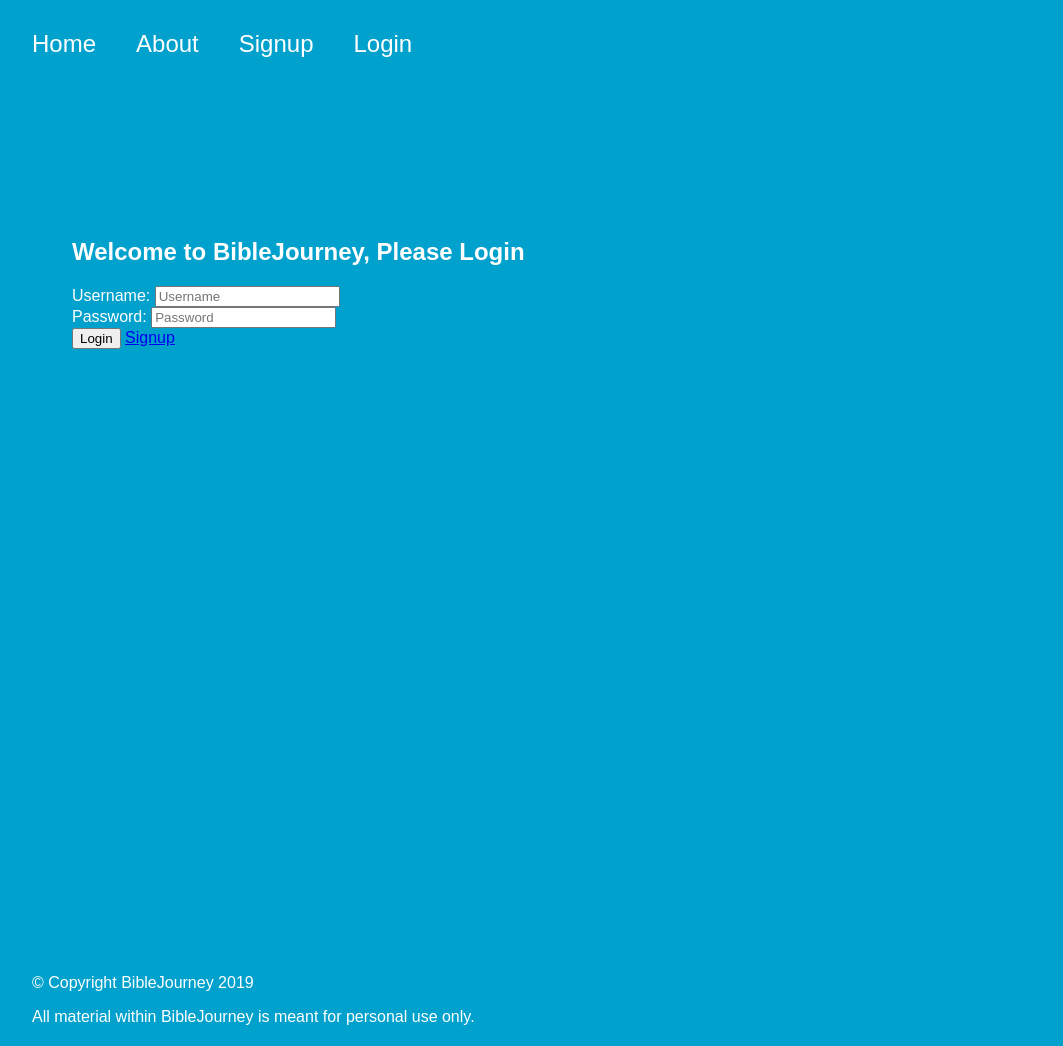
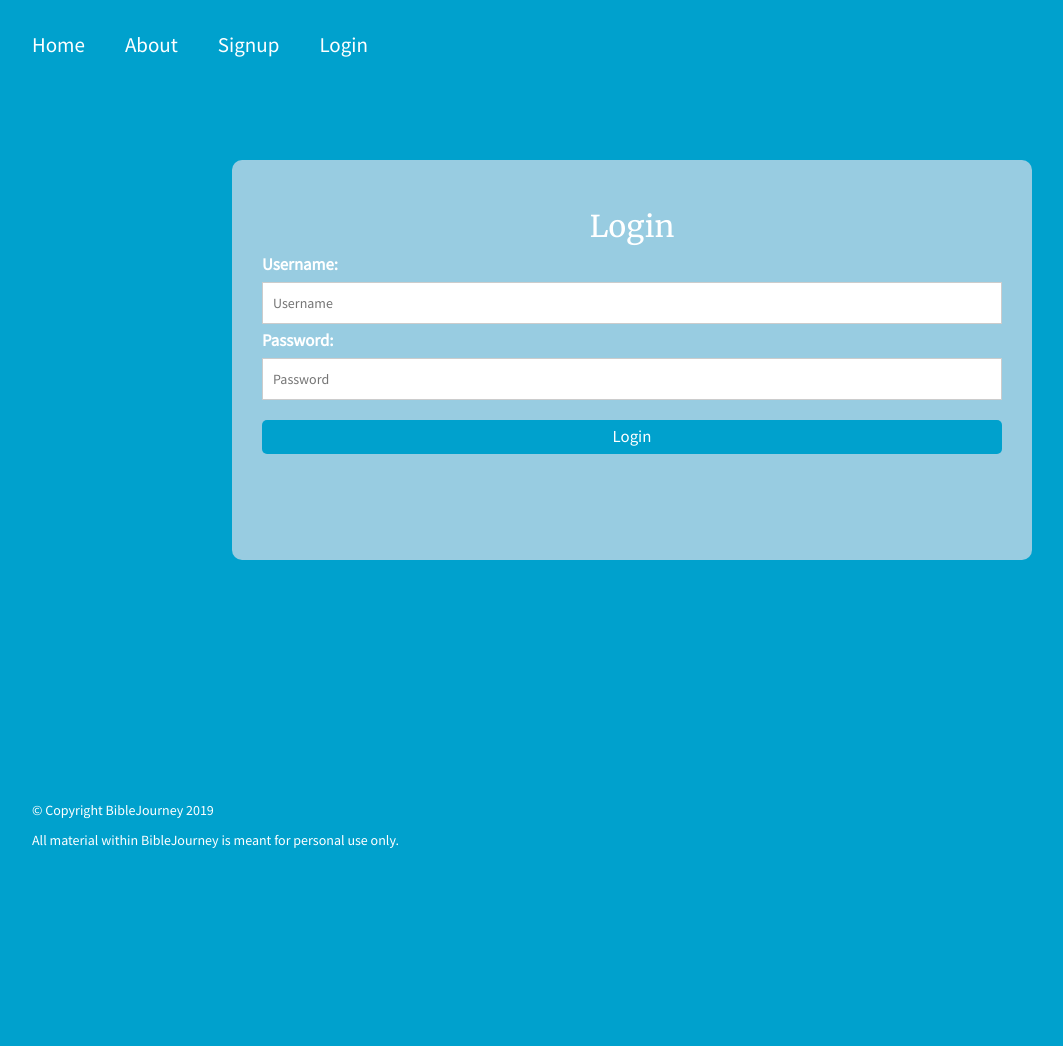
Before and after one commit to jyan500/Digital-Bible-Platform-v2, a Flask app: page /login in a window 1280 px wide. Shown: the whole page, without its empty margins (48-1111 px from the left). After the commit the page ends 848 px from the top, so only its background shows below. Run offline with Flask 2, Linux system fonts and the light colour scheme; parts of the project's set-up code (start-up, migrations or seed data) failed here and were passed over; some libraries are stand-ins or nearby versions.

Commit message:
modified the signup and login css

```diff
--- a/signup.py
+++ b/signup.py
@@ -1,5 +1,5 @@
 from werkzeug.security import generate_password_hash, check_password_hash
-
+from config import mysql
 ## import our own mysql extension
 from extensions import *
 
--- a/static/login.css
+++ b/static/login.css
@@ -1,31 +1,49 @@
-.login-main{
+.login-main {
+	flex: 1;
 	display: flex;
 	justify-content: center;
 	align-items: center;
+	height: 50vh;
 }
-.form-label{
-	color: var(--hover);
+label{
+	font-size: 1.2em;
 }
 .login-card{
-	margin-top: 20px;
-	padding: 40px;
-	background-color: var(--primary);
+	padding: 30px;
+	background-color: var(--light-blue-secondary);
 	border-radius: 10px;
+	width: 100vh;
+	height: 50vh;
 }
 .login-card > h2{
 	font-family: 'Merriweather', sans-serif;
 	text-align: center;
-	color: var(--hover);
 }
 .login-card > h3{
 	font-family: 'Merriweather', sans-serif;
-	color: var(--hover);
 }
-.link:hover{
-	text-decoration: none;
-	color: var(--background);
+input[type=text], input[type=password]{
+	width: 100%;
+	padding: 10px 10px;
+	display: inline-block;
+	border: 1px solid #CCC;
+	color: black;
+	box-sizing: border-box;
+	margin-bottom: 5px;
 }
-
+button {
+	margin-top: 15px;
+	background: var(--light-blue);
+	border: none;
+	padding: 5px;
+	border-radius: 5px;
+	font-size: 1.2em;
+	width: 100%;
+	text-align: center;
+}
+button:hover{
+	opacity: .8;
+}
 @media only screen and (max-width: 800px){
 	.login-card{
 		margin: 20px 20px 20px 20px;
--- a/static/shared.css
+++ b/static/shared.css
@@ -78,9 +78,7 @@ body {
 }
 
 .alert-panel{
-	padding-top:10px;
 	padding-bottom:10px;
-	margin-top:20px;
 	margin-bottom:20px;
 	text-align:center;
 	border-radius:5px;
--- a/static/welcome_pages/welcome_shared.css
+++ b/static/welcome_pages/welcome_shared.css
@@ -1,3 +1,7 @@
+html {
+	margin: 0;
+	padding: 0;
+}
 body {
 	margin: 0;
 	padding: 0;
@@ -5,6 +9,8 @@ body {
 	height: 100%;
 	--light-blue: #00A1CD;
 	--light-blue-secondary: #98CCE1;
+	--lime-green: #8EE918;
+	--error-red: #FF2B34;
 	background-color: var(--light-blue);
 	color: white;
 	font-family: 'Source Sans Pro', sans-serif;
@@ -15,7 +21,39 @@ body {
 main {
 	display: flex;
 	flex: 1 0 auto;
-	min-height: 100vh;
+	min-height: 80vh;
 	margin-left: var(--left);
 	margin-top: 100px;
 }
+
+.alert-panel{
+	padding: 15px;
+	margin-bottom:20px;
+	text-align:center;
+	border-radius:5px;
+}
+.success{
+	/* lime green */
+	background-color: var(--lime-green);
+}
+
+.error{
+	/* red */
+	background-color: var(--error-red);
+}
+
+input[type=text], input[type=password]{
+
+	width: 100%;
+	padding: 10px 10px;
+	display: inline-block;
+	border: 1px solid #DDD;
+	color: black;
+	box-sizing: border-box;
+	margin-bottom: 5px;
+	outline: none;
+}
+input[type=text]:focus, input[type=password]:focus{
+	border: 1px solid rgba(81, 203, 238, 1);
+	box-shadow: 0 0 5px rgba(81, 203, 238, 1);
+}
--- a/templates/external_includes.html
+++ b/templates/external_includes.html
@@ -10,6 +10,7 @@
 
 <!-- Get all used google fonts -->
 <link href="https://fonts.googleapis.com/css?family=Gloria+Hallelujah|Merriweather" rel="stylesheet">
+<link href="https://fonts.googleapis.com/css?family=Source+Sans+Pro" rel="stylesheet">
 
 <link rel="icon" type="image/png" href="/static/favicon.ico"/>
 
--- a/templates/login.html
+++ b/templates/login.html
@@ -5,6 +5,7 @@
 	<meta name = "viewport" content = "width=device-width, initial-scale=1">
 	<title> Login </title>
 	<!-- Note: css files go in the static folder in the root folder -->
+	{% include 'external_includes.html' %}
 	<link rel = "stylesheet" href = "/static/welcome_pages/welcome_shared.css">
 	<link rel = "stylesheet" href = "/static/login.css">
 </head>
@@ -25,21 +26,18 @@
 		{% endwith %}
 		{% include '/welcome_pages/welcome_nav.html' %}
 		<main>
-			<div class = "login-card">
-				<h2> Welcome to {{ company() }}, Please Login </h2>
-				<form action = "/login" method = "POST">
-					<div class = "form-group">
-						<label class = "form-label"  for = "Username">Username: </label>
-						<input type = "username" class = "form-control"  name = "username" id = "username" placeholder = "Username">
-					</div>
-					<div class = "form-group">
-						<label class = "form-label"  for = "password">Password: </label>
-						<input type="password" class = "form-control" name = "password" id = "password" placeholder = "Password">
-					</div>
-					<button type="submit" class = "submit-button">Login</button>
-					<a class = "submit-button link" href = "/signup">Signup</a>
-					<input type="hidden" name="csrf_token" value="{{ csrf_token() }}"/>
-				</form>
+			<div class = "login-main">
+				<div class = "login-card">
+					<h2> Login </h2>
+					<form action = "/login" method = "POST">
+						<label for = "Username"><b>Username:</b></label>
+						<input type = "text" name = "username" placeholder = "Username">
+						<label for = "password"><b>Password:</b></label>
+						<input type="password" name = "password" placeholder = "Password">
+						<button type="submit" >Login</button>
+						<input type="hidden" name="csrf_token" value="{{ csrf_token() }}"/>
+					</form>
+				</div>
 			</div>
 		</main>
 		{% include '/welcome_pages/welcome_footer.html' %}
--- a/templates/sidebar.html
+++ b/templates/sidebar.html
@@ -21,7 +21,6 @@
 		</div>
 		<div class = "mobile-sidebar">
 			<a href = "/"><span>Home</span> </a>
-			<a href = "/login"><span> Login</span> </a>
 			<a href = "/note_show_controller"><span> Notes</span> </a>
 			<a href = "/bookmarks"><span> Bookmarks</span> </a>
 			<a href = "/memory_verse"><span> Memory Verses </span></a>
@@ -33,7 +32,6 @@
 				Welcome {{ session['username']}}</h2>
 			<hr class = "sidebar-separate">
 			<a href = "/"><i class = "fa fa-home fa-fw" aria-hidden="true"></i> <span>Home</span> </a>
-			<a href = "/login"><i class = "fas fa-sign-in-alt fa-fw" aria-hidden="true"></i> <span> Login</span> </a>
 			<a href = "note_show_controller"><i class = "fa fa-sticky-note fa-fw" aria-hidden="true"></i> <span> Notes</span> </a>
 			<a href = "/bookmarks"><i class = "fas fa-bookmark fa-fw" aria-hidden="true"></i> <span> Bookmarks</span> </a>
 			<a href = "/memory_verse"><i class = "fas fa-book fa-fw"></i><span> Memory Verses </span></a>
--- a/templates/welcome.html
+++ b/templates/welcome.html
@@ -4,8 +4,10 @@
 	<!-- responsive -->
 	<title> Welcome </title>
 	<meta name = "viewport" content = "width=device-width, initial-scale=1">
+	{% include 'external_includes.html' %}
 	<link href="https://fonts.googleapis.com/css?family=Source+Sans+Pro" rel="stylesheet">
 	<link rel = "stylesheet" href = "../static/welcome_pages/welcome_shared.css">
+
 </head>
 <style>
 	.left > h1 {
@@ -71,6 +73,7 @@
 		}
 	}
 </style>
+<html>
 	<body>
 		{% include '/welcome_pages/welcome_nav.html' %}
 		<main>
@@ -87,3 +90,4 @@
 		{% include '/welcome_pages/welcome_footer.html' %}
 
 	</body>
+</html>
--- a/templates/welcome_pages/welcome_nav.html
+++ b/templates/welcome_pages/welcome_nav.html
@@ -12,6 +12,10 @@
 	}
 	nav > a:hover{
 		color: var(--light-blue-secondary);
+		text-decoration: none;
+	}
+	nav > a:visited{
+		text-decoration: none;
 	}
 	.hamburger{
 		display: none;
--- a/welcome.py
+++ b/welcome.py
@@ -6,13 +6,13 @@ welcome_controller = Blueprint('welcome_controller', __name__)
 @welcome_controller.route("/home", methods = ["GET"])
 def landing_page():
 	if (isUserLoggedIn()):
-		return redirect(url_for('home.index'))
+		return redirect(url_for('home_controller.index'))
 	else:
 		return render_template('welcome.html')
 
 @welcome_controller.route("/about", methods = ["GET"])
 def about_page():
 	if (isUserLoggedIn()):
-		return redirect(url_for('home.index'))
+		return redirect(url_for('home_controller.index'))
 	else:
 		return render_template('about.html')
```
Also changed, not shown: static/signup.css (+21 -8 lines), templates/about.html (+5 -3 lines), templates/signup.html (+11 -14 lines). Lines whose indentation alone changed are shown as unchanged.
